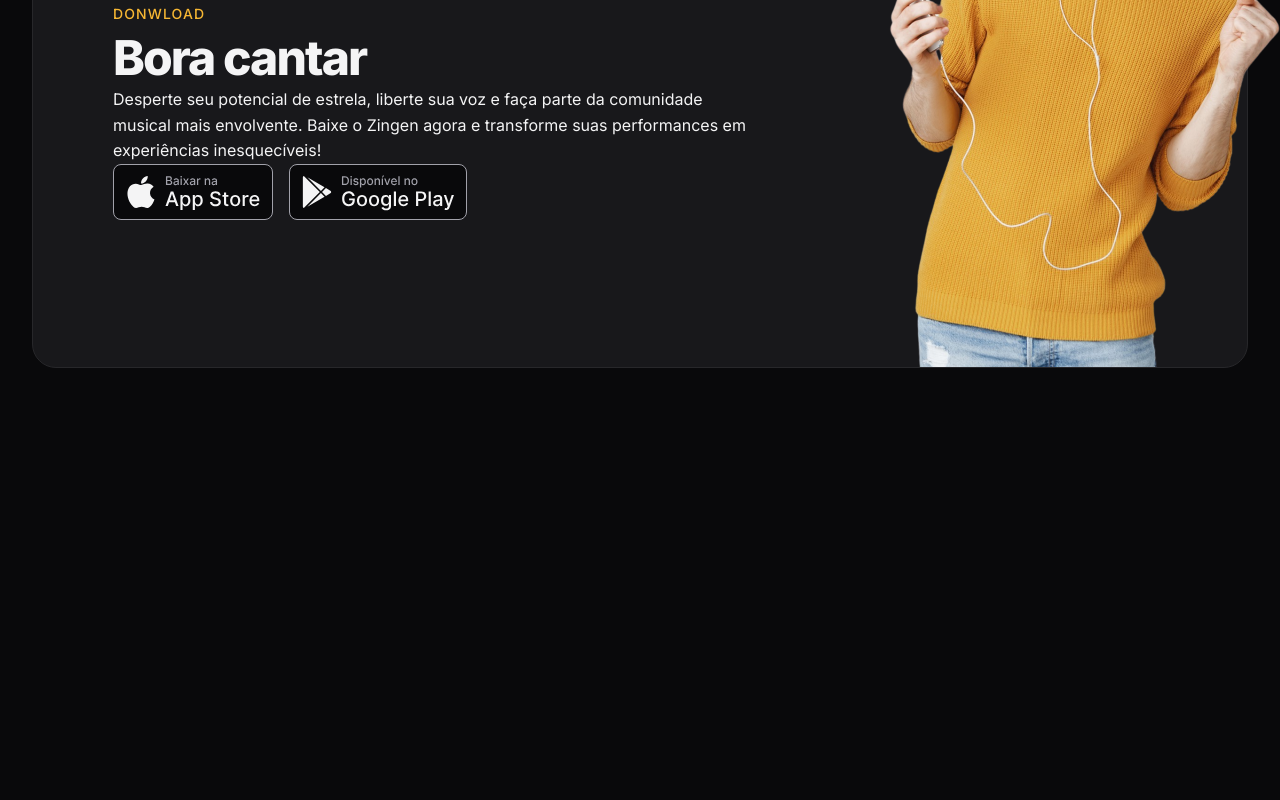
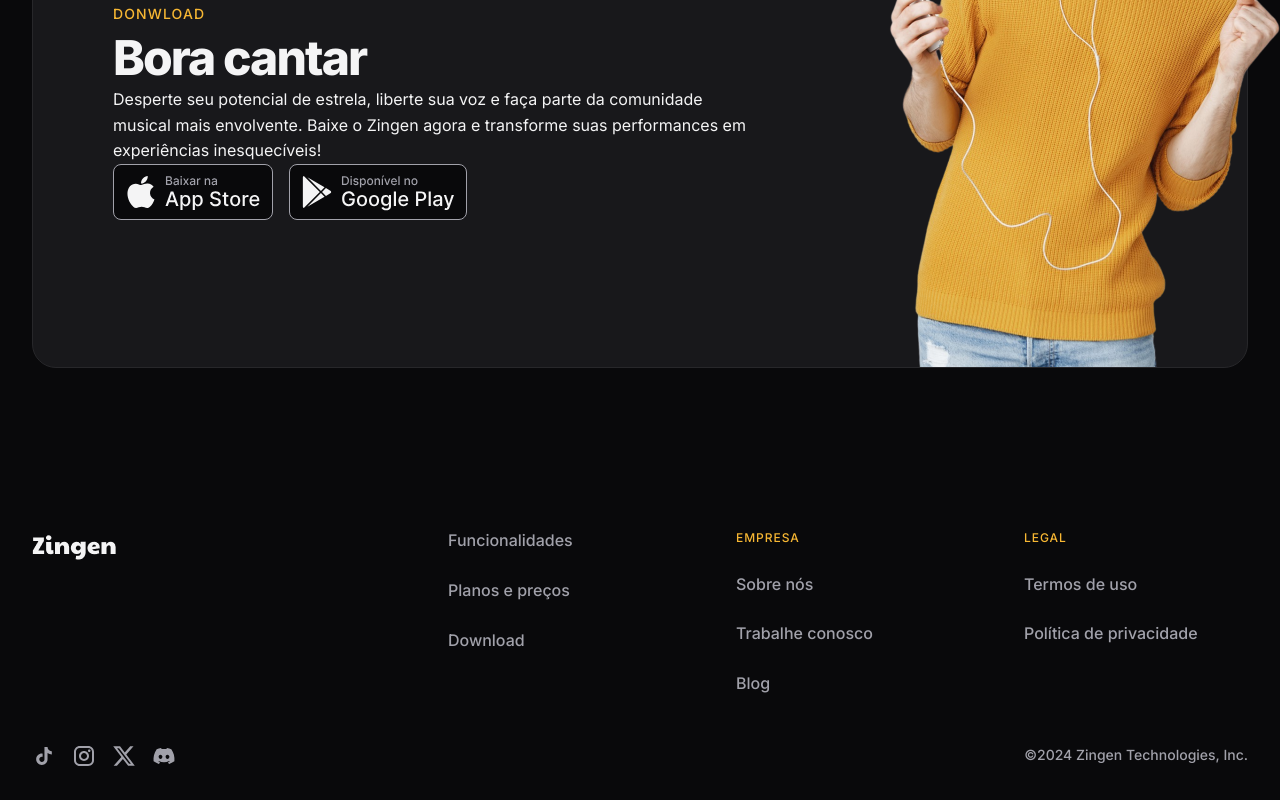
Before and after one commit to Jorgeigor/ZINGEN, a plain HTML site: page index.html in a window 1280 px wide. Shown: the part 3761-4561 px from the top of the page. Before the commit the page ends 4209 px from the top, so only its background shows below. Drawn offline with Linux system fonts and the light colour scheme.

Commit message:
Add footer

```diff
--- a/index.html
+++ b/index.html
@@ -197,5 +197,58 @@
             </div>
         </div>
     </section>
+
+    <footer>
+        <div class="container py-xl grid">
+            <section class="grid top">
+                <img src="assets/Logo.png" alt="">
+
+                <nav class="even-columns">
+                    <ul role="list" class="grid gap-1.5">
+                        <li>
+                            <a href="#features">Funcionalidades</a>
+                        </li>
+                        <li>
+                            <a href="#pricing">Planos e preços</a>
+                        </li>
+                        <li>
+                            <a href="#download">Download</a>
+                        </li>
+                    </ul>
+                    <ul role="list" class="grid gap-1.5">
+                        <li class="title">Empresa</li>
+                        <li>
+                            <a href="#about">Sobre nós</a>
+                        </li>
+                        <li>
+                            <a href="#">Trabalhe conosco</a>
+                        </li>
+                        <li>
+                            <a href="#">Blog</a>
+                        </li>
+                    </ul>
+
+                    <ul role="list" class="grid gap-1.5">
+                        <li class="title">Legal</li>
+                        <li>
+                            <a href="#">Termos de uso</a>
+                        </li>
+                        <li>
+                            <a href="#">Política de privacidade</a>
+                        </li>
+                    </ul>
+                </nav>
+            </section>
+            <section class="bottom flex gap-1.5">
+                <div class="flex gap-1 5">
+                    <a href="#" class="social" aria-label="tiktok"></a>
+                    <a href="#" class="social" aria-label="instagram"></a>
+                    <a href="#" class="social" aria-label="twitter"></a>
+                    <a href="#" class="social" aria-label="discord"></a>
+                </div>
+                <span class="copy">©2024 Zingen Technologies, Inc.</span>
+            </section>
+        </div>
+    </footer>
 </body>
 </html>
--- /dev/null
+++ b/styles/footer.css
@@ -0,0 +1,58 @@
+footer{
+    color: var(--text-color-secondary);
+    font-weight: var(--fw-md);
+
+    & .container{
+        padding-inline: 3rem;
+    }
+
+    & .container,
+    & .top{
+        gap: 3rem;
+    }
+
+    & nav.even-columns{
+        gap: 4rem;
+    }
+
+    & .top ul{
+        align-content: start;
+    }
+
+    & .title{
+        font-size: 0.75rem;
+        letter-spacing: 0.08em;
+        text-transform: uppercase;
+        color: var(--brand-color-primary);
+    }
+
+    & .bottom{
+        flex-wrap: wrap;
+        & > div{
+            margin-right: auto;
+        }
+
+        & span{
+            font-size: .875rem;
+        }
+    }
+
+    @media(width >= 80em){
+        .container{
+            padding-inline: 0;
+            padding-bottom: 2rem;
+        }
+
+        & .top{
+            grid-template-columns: auto 1fr;
+
+            & nav{
+                margin-left: auto;
+
+                & ul{
+                    width: 14rem;
+                }
+            }
+        }
+    }
+}
--- a/styles/global.css
+++ b/styles/global.css
@@ -47,6 +47,8 @@ html{
     color: var(--text-color-primary);
 
     overflow-x: hidden;
+
+    scroll-behavior: smooth;
 }
 
 body {
--- a/styles/index.css
+++ b/styles/index.css
@@ -10,3 +10,4 @@
 @import url(features.css) (width >= 80em);
 @import url(pricing.css);
 @import url(download.css);
+@import url(footer.css);
```
